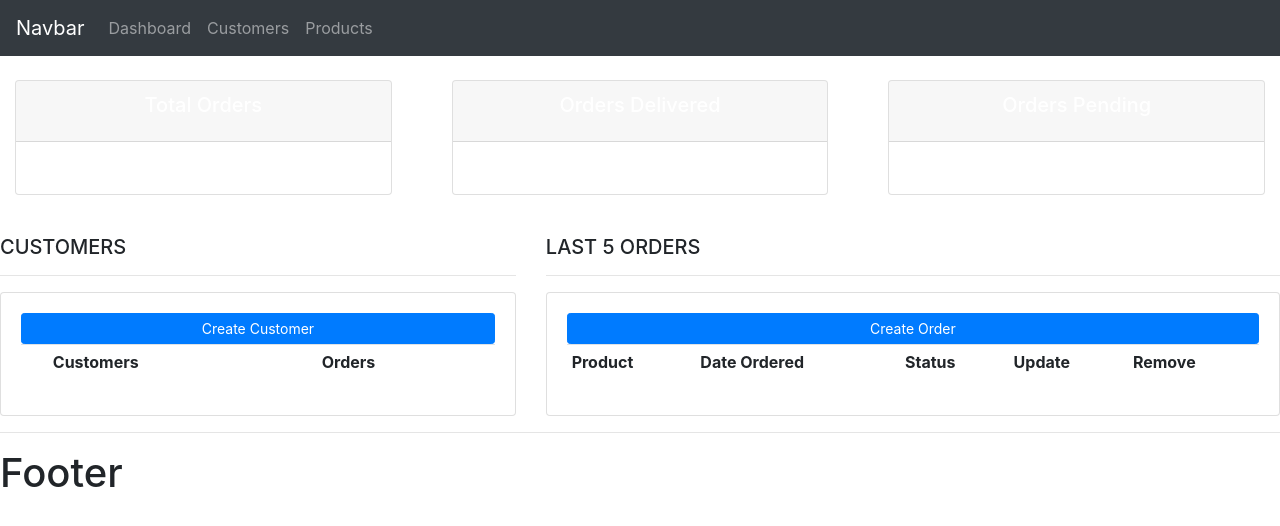
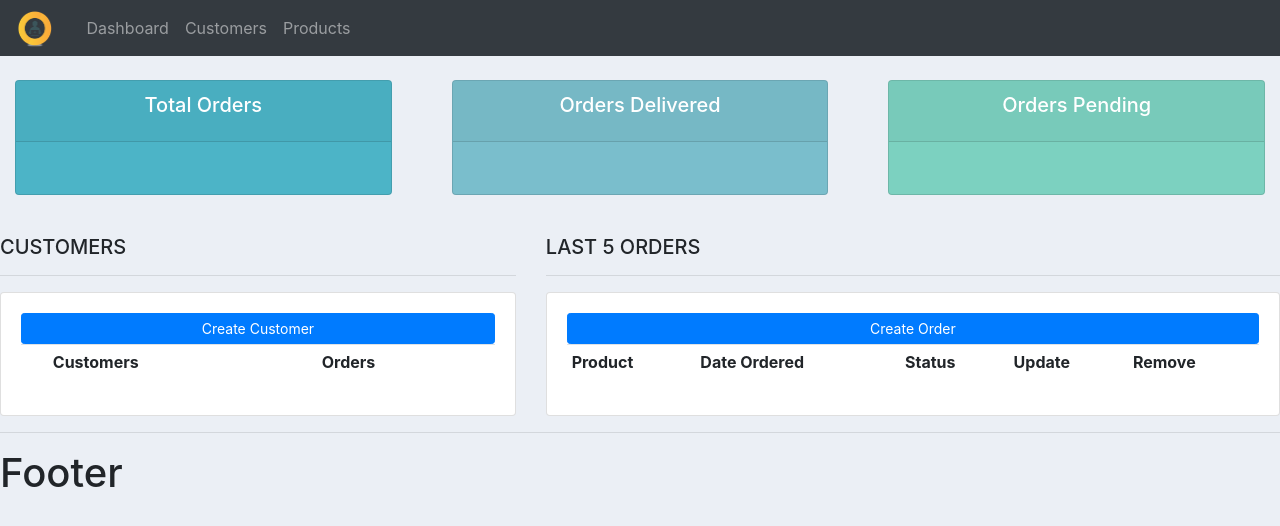
Before and after one commit to rajatmangal/Customer-Portal, a Django app: page /accounts/ in a window 1280 px wide. Shown: the top 526 px of the page. Run offline with Django 3.2, Linux system fonts and the light colour scheme; lists and menus that the app fills with data are empty; some libraries are stand-ins or nearby versions.

Commit message:
static layout and files added

```diff
--- /dev/null
+++ b/Static/css/main.css
@@ -0,0 +1,24 @@
+#logo {
+   height: 100%;
+    width: 100%;
+}
+.navbar-brand{
+    display: inline-block;
+    height: 3%;
+    width: 3%;
+    margin: 0;
+    padding:0;
+    margin-right: 2%;
+}
+body {
+    background-color: #ebeff5;
+}
+#total-orders {
+    background-color: #4cb4c7;
+}
+#orders-delivered {
+    background-color: #7abecc;
+}
+#orders-pending {
+    background-color: #7CD1C0;
+}
--- a/accounts/templates/accounts/main.html
+++ b/accounts/templates/accounts/main.html
@@ -1,3 +1,4 @@
+{% load static %}
 <!DOCTYPE html>
 <html lang="en">
 <head>
@@ -6,6 +7,7 @@
     <meta http-equiv="X-UA-Compatible" content="ie=edge">
     <title>Document</title>
     <link rel="stylesheet" href="https://maxcdn.bootstrapcdn.com/bootstrap/4.0.0/css/bootstrap.min.css" integrity="sha384-Gn5384xqQ1aoWXA+058RXPxPg6fy4IWvTNh0E263XmFcJlSAwiGgFAW/dAiS6JXm" crossorigin="anonymous">
+    <link rel="stylesheet" href="{% static '/css/main.css' %}">
 </head>
 <body>
     {% include 'accounts/navbar.html' %}
--- a/accounts/templates/accounts/navbar.html
+++ b/accounts/templates/accounts/navbar.html
@@ -1,5 +1,7 @@
+{% load static %}
+
 <nav class="navbar navbar-expand-lg navbar-dark bg-dark">
-  <a class="navbar-brand" href="#">Navbar</a>
+  <a class="navbar-brand" href="#"><img id="logo" src="{% static '/images/logo.png' %}"></a>
   <button class="navbar-toggler" type="button" data-toggle="collapse" data-target="#navbarNavAltMarkup" aria-controls="navbarNavAltMarkup" aria-expanded="false" aria-label="Toggle navigation">
     <span class="navbar-toggler-icon"></span>
   </button>
--- a/project1/settings.py
+++ b/project1/settings.py
@@ -119,3 +119,9 @@ USE_TZ = True
 # https://docs.djangoproject.com/en/3.0/howto/static-files/
 
 STATIC_URL = '/static/'
+
+MEDIA_URL = '/images/'
+
+STATICFILES_DIRS = [
+    os.path.join(BASE_DIR, 'Static')
+]
```
Also changed, not shown: Static/images/logo.png (added), db.sqlite3.
